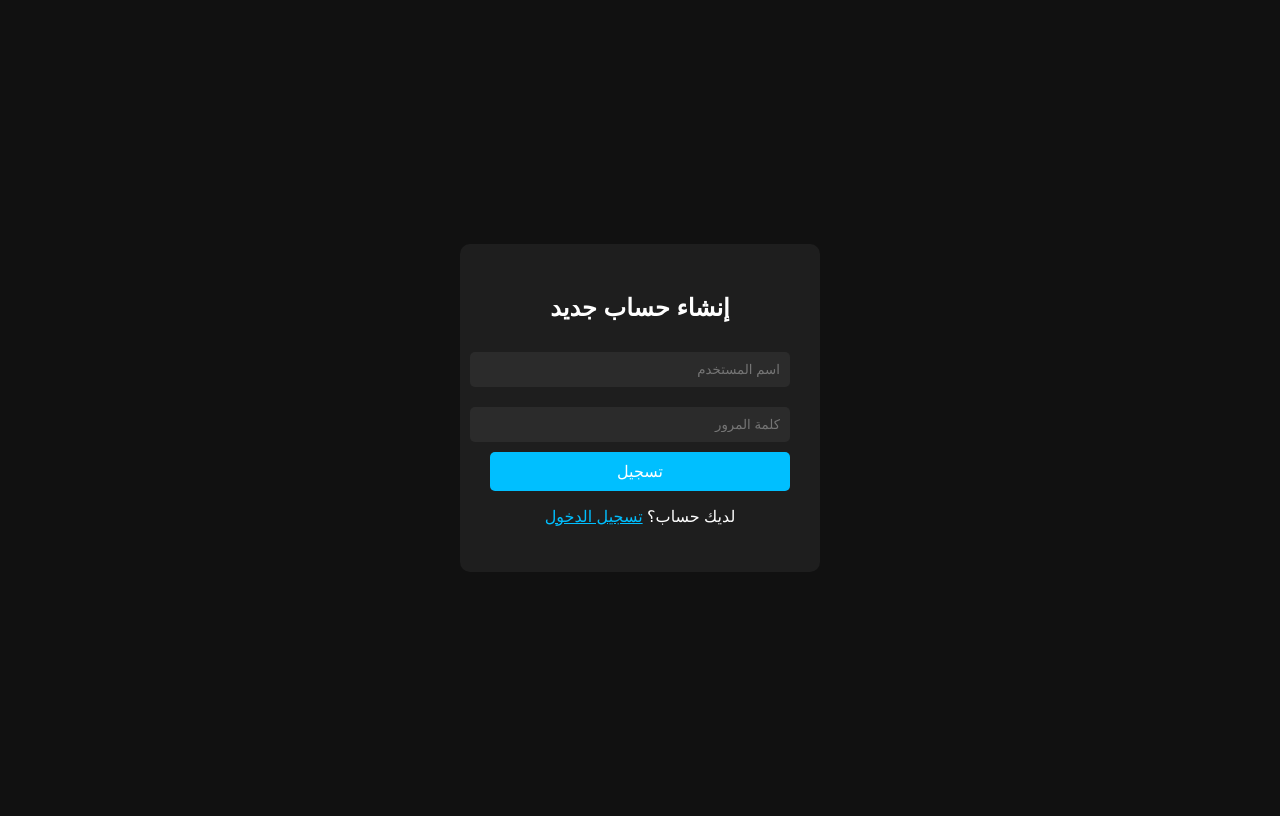
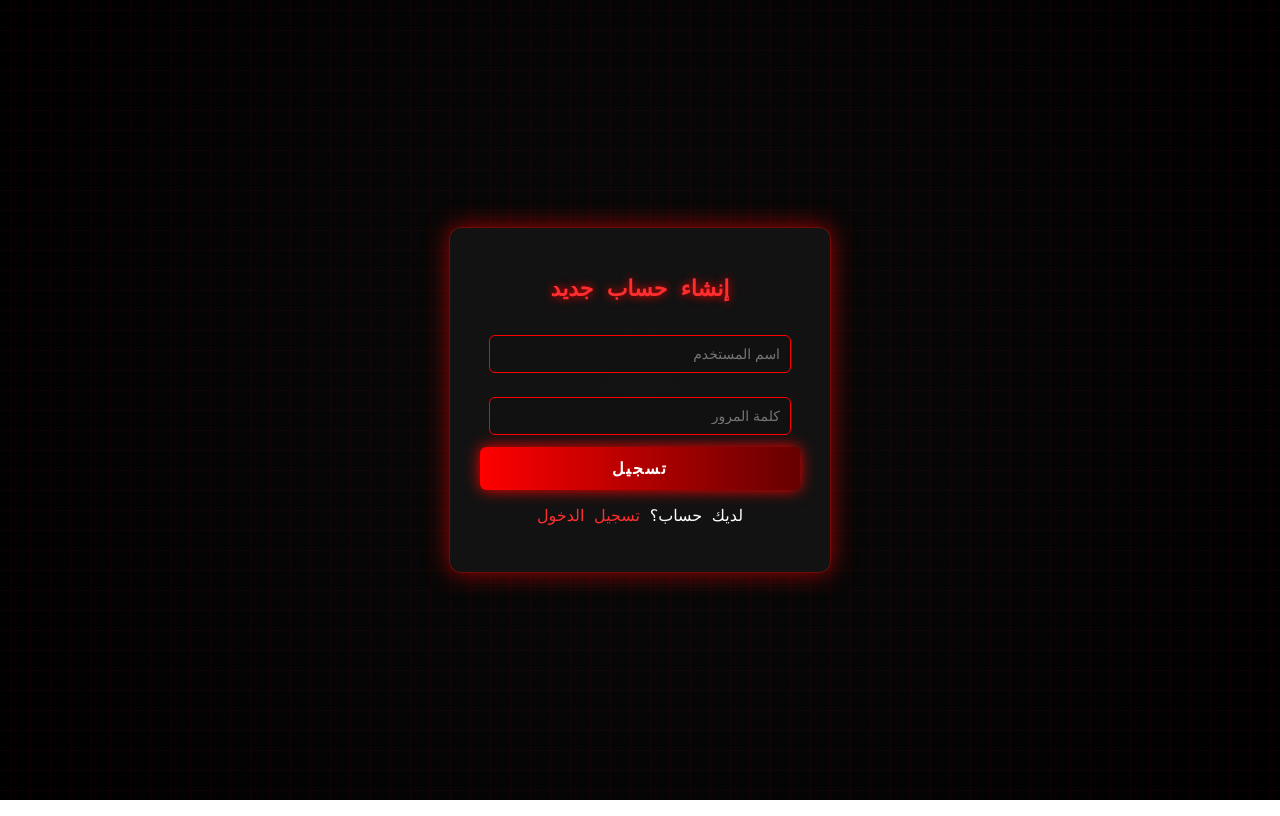
Before and after one commit to djelfagamesrobforam-png/FBI, a website: page register.html in a window 1280 px wide. Drawn offline with Linux system fonts and the light colour scheme; no server answers.

Commit message:
Add files via upload

```diff
--- a/register.html
+++ b/register.html
@@ -4,10 +4,99 @@
 <meta charset="UTF-8" />
 <title>إنشاء حساب</title>
 <style>
-body { background:#111; color:white; font-family:Arial; display:flex; justify-content:center; align-items:center; height:100vh; }
-.container { background:#1e1e1e; padding:30px; border-radius:10px; width:300px; text-align:center; }
-input { width:100%; padding:10px; margin:10px 0; border:none; border-radius:5px; background:#2b2b2b; color:white; }
-button { width:100%; padding:10px; background:#00bfff; border:none; border-radius:5px; color:white; font-size:16px; }
+body {
+  background: radial-gradient(circle at center, #0a0a0a, #000);
+  color: #fff;
+  font-family: "Courier New", monospace;
+  display: flex;
+  justify-content: center;
+  align-items: center;
+  height: 100vh;
+  margin: 0;
+  overflow: hidden;
+}
+
+/* خلفية خطوط متحركة */
+body::before {
+  content: "";
+  position: absolute;
+  top: 0; left: 0; right: 0; bottom: 0;
+  background-image: linear-gradient(rgba(255,0,0,0.05) 1px, transparent 1px),
+                    linear-gradient(90deg, rgba(255,0,0,0.05) 1px, transparent 1px);
+  background-size: 20px 20px;
+  animation: moveGrid 10s linear infinite;
+  z-index: 0;
+}
+@keyframes moveGrid {
+  from { background-position: 0 0, 0 0; }
+  to { background-position: 100px 100px, 100px 100px; }
+}
+
+.container {
+  position: relative;
+  background: rgba(20,20,20,0.9);
+  padding: 30px;
+  border-radius: 12px;
+  width: 320px;
+  text-align: center;
+  box-shadow: 0 0 25px rgba(255,0,0,0.6);
+  z-index: 1;
+  border: 1px solid rgba(255,0,0,0.4);
+}
+
+.container h2 {
+  margin-bottom: 20px;
+  font-size: 22px;
+  color: #ff2e2e;
+  text-shadow: 0 0 10px #ff0000;
+}
+
+input {
+  width: 100%;
+  max-width: 280px; /* ✅ عرض مضبوط مو طويل بزيادة */
+  padding: 10px;
+  margin: 12px 0;
+  border: 1px solid #ff0000;
+  border-radius: 6px;
+  background: #111;
+  color: #fff;
+  font-size: 14px;
+  outline: none;
+  transition: all 0.3s;
+}
+input:focus {
+  border-color: #ff2e2e;
+  box-shadow: 0 0 12px #ff2e2e;
+}
+
+button {
+  width: 100%;
+  padding: 12px;
+  background: linear-gradient(90deg, #ff0000, #660000);
+  border: none;
+  border-radius: 6px;
+  color: white;
+  font-size: 16px;
+  font-weight: bold;
+  cursor: pointer;
+  text-transform: uppercase;
+  letter-spacing: 2px;
+  box-shadow: 0 0 15px #ff0000;
+  transition: 0.3s;
+}
+button:hover {
+  background: linear-gradient(90deg, #660000, #ff0000);
+  box-shadow: 0 0 25px #ff2e2e, 0 0 40px #ff0000;
+}
+
+a {
+  color: #ff2e2e;
+  text-decoration: none;
+  transition: 0.3s;
+}
+a:hover {
+  text-shadow: 0 0 10px #ff0000;
+}
 </style>
 </head>
 <body>
@@ -16,24 +105,21 @@ button { width:100%; padding:10px; background:#00bfff; border:none; border-radiu
   <input type="text" id="username" placeholder="اسم المستخدم">
   <input type="password" id="password" placeholder="كلمة المرور">
   <button onclick="register()">تسجيل</button>
-  <p>لديك حساب؟ <a href="login.html" style="color:#00bfff">تسجيل الدخول</a></p>
+  <p>لديك حساب؟ <a href="login.html">تسجيل الدخول</a></p>
 </div>
 
 <script>
-// ✅ دالة لفحص إذا الـ IP محظور
+// ✅ فحص الـ IP إذا محظور
 async function checkBlockedIP() {
   try {
-    // 1️⃣ الحصول على IP العام
     const ipRes = await fetch("https://api.ipify.org?format=json");
     const ipData = await ipRes.json();
     const ip = ipData.ip;
 
-    // 2️⃣ التحقق من السيرفر إذا محظور
     const res = await fetch(`https://fbi-mrmd.onrender.com/api/check-ip?ip=${ip}`);
     const data = await res.json();
 
     if (data.blocked) {
-      // ✅ حفظ سبب الحظر وعرضه في blocked.html
       localStorage.setItem("block_reason", data.reason || "🚫 تم حظرك من الموقع");
       window.location.href = "blocked.html";
     }
@@ -41,8 +127,6 @@ async function checkBlockedIP() {
     console.error("IP Check Error:", err.message);
   }
 }
-
-// ✅ نفذها أول ما يفتح الصفحة
 checkBlockedIP();
 
 // ✅ التسجيل
```
